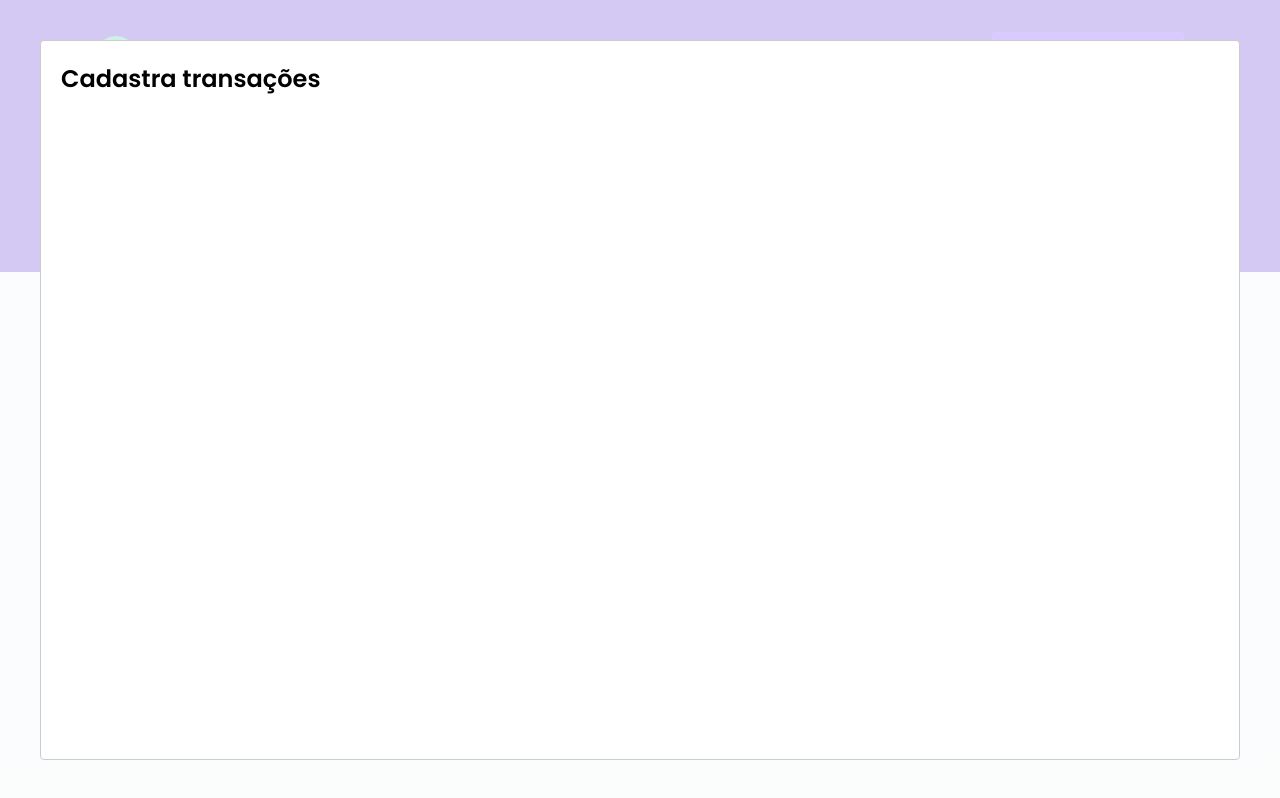
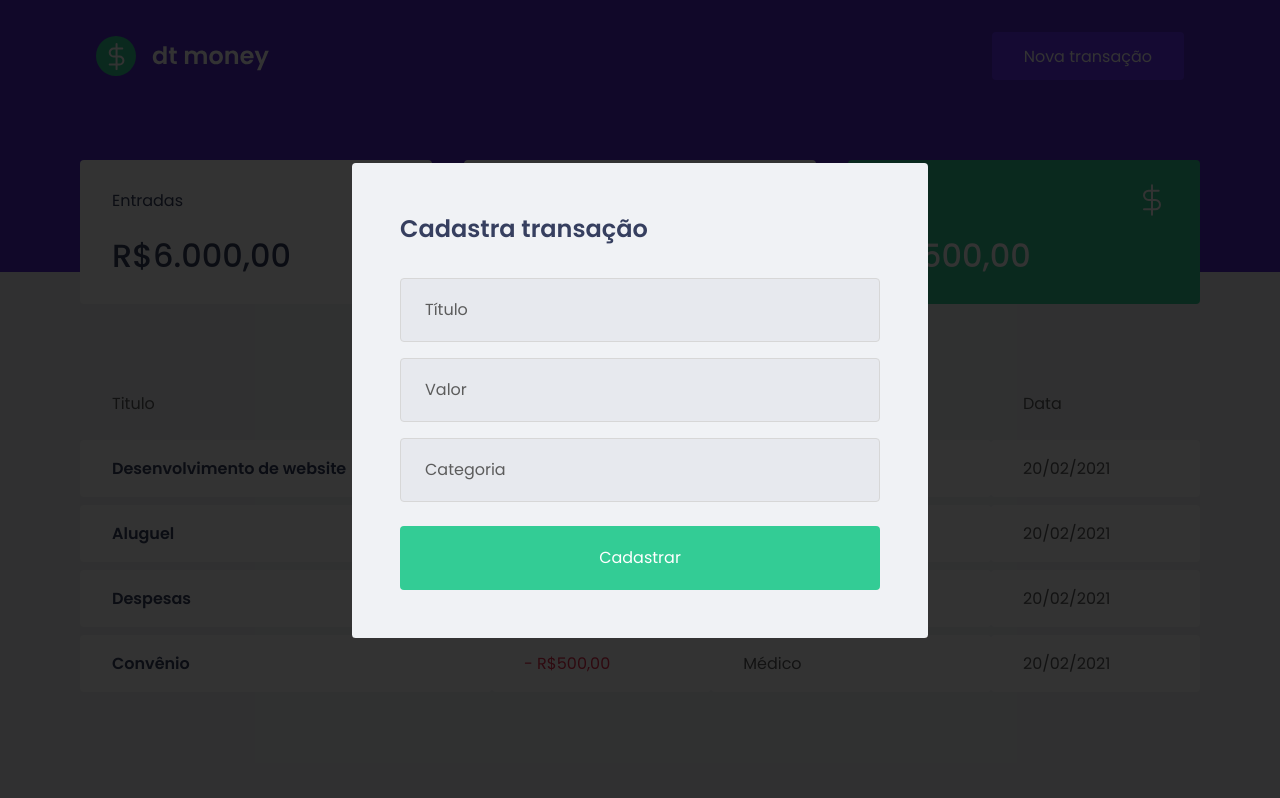
Before and after one commit to Ingridaquino/Project-React-Rocketseat, a React (Create React App) app in the folder dtmoney/: page / in a window 1280 px wide. Both pictures are taken after a click on the button "Nova transação". Built offline with nearby package versions, Linux system fonts and the light colour scheme; no server answers; what miragejs would draw is missing.

Commit message:
Estilização do Modal

```diff
--- a/dtmoney/src/App.tsx
+++ b/dtmoney/src/App.tsx
@@ -5,6 +5,7 @@
 import { Dashboard } from "./components/Dashboard";
 
 import { GlobalStyle } from "./styles/global";
+import { NewTransactionModal } from './components/NewTransactionModal';
 
 Modal.setAppElement('#root'); // Acessibilidade, para o Modal não ficar no body
 
@@ -24,11 +25,12 @@
   return (
     <>
         <Header onOpenNewTransactionModal={handleOpenNewTransactionModal} />
+
         <Dashboard />
 
-        <Modal isOpen={isNewTransactionModalOpen} onRequestClose={handleCloseNewTransactionModal}>
-            <h2>Cadastra transações</h2>
-        </Modal>
+        <NewTransactionModal isOpen= {isNewTransactionModalOpen}
+            onRequestClose={handleCloseNewTransactionModal}
+        />
 
         <GlobalStyle />
     </>
--- /dev/null
+++ b/dtmoney/src/components/NewTransactionModal/index.tsx
@@ -0,0 +1,36 @@
+import Modal from 'react-modal';
+import { Container } from './styles';
+
+
+interface NewTransactionModalProps {
+    isOpen: boolean;
+    onRequestClose: () => void;
+}
+
+export function NewTransactionModal({isOpen, onRequestClose}: NewTransactionModalProps) {
+    return (
+
+        <Modal isOpen={isOpen}
+            onRequestClose={onRequestClose}
+            overlayClassName="react-modal-overlay"
+            className="react-modal-content"
+        >
+
+            <Container>
+                <h2>Cadastra transação</h2>
+
+                <input type="text" placeholder="Título" />
+
+                <input type="number" placeholder="Valor" />
+
+                <input type="text" placeholder="Categoria" />
+
+                <button type="submit">
+                    Cadastrar
+                </button>
+
+            </Container>
+
+        </Modal>
+    );
+}
--- /dev/null
+++ b/dtmoney/src/components/NewTransactionModal/styles.ts
@@ -0,0 +1,45 @@
+import styled from 'styled-components'
+
+export const Container = styled.form`
+    h2{
+        color: var(--text-title);
+        font-size: 1.5rem;
+        margin-bottom: 2rem;
+    }
+
+    input {
+        width: 100%;
+        padding: 0 1.5rem;
+        height: 4rem;
+        border-radius: 0.25rem;
+
+        border: 1px solid #d7d7d7;
+        background: #e7e9ee;
+
+        font-weight: 400;
+        font-size: 1rem;
+
+        &::placeholder{
+            color: var(--text-body);
+        }
+
+        & + input {
+            margin-top: 1rem;
+        }
+    }
+
+
+    button[type="submit"] {
+        width: 100%;
+        padding: 0 1.5rem;
+        height: 4rem;
+        background: var(--green);
+        color: var(--shape);
+        border-radius: 0.25rem;
+        border: 0;
+        font-size: 1rem;
+        margin-top: 1.5rem;
+
+        cursor: pointer;
+    }
+`;
--- a/dtmoney/src/styles/global.ts
+++ b/dtmoney/src/styles/global.ts
@@ -58,8 +58,32 @@
     [disabled] {
       opacity: 0.6;
       cursor: not-allowed; //Mostra uma plaquinha
+    }
 
+      .react-modal-overlay {
+        background: rgba(0, 0, 0, 0.8);
 
+        position: fixed;
+        top: 0;
+        bottom: 0;
+        left: 0;
+        right: 0;
 
+        display: flex;
+        align-items: center;
+        justify-content: center;
+      }
+
+      .react-modal-content {
+        width: 100%;
+        max-width: 576px;
+        background: var(--background);
+        padding: 3rem;
+
+        position: relative;
+        border-radius: 0.24rem;
+
+      }
 
 `
+;
```
